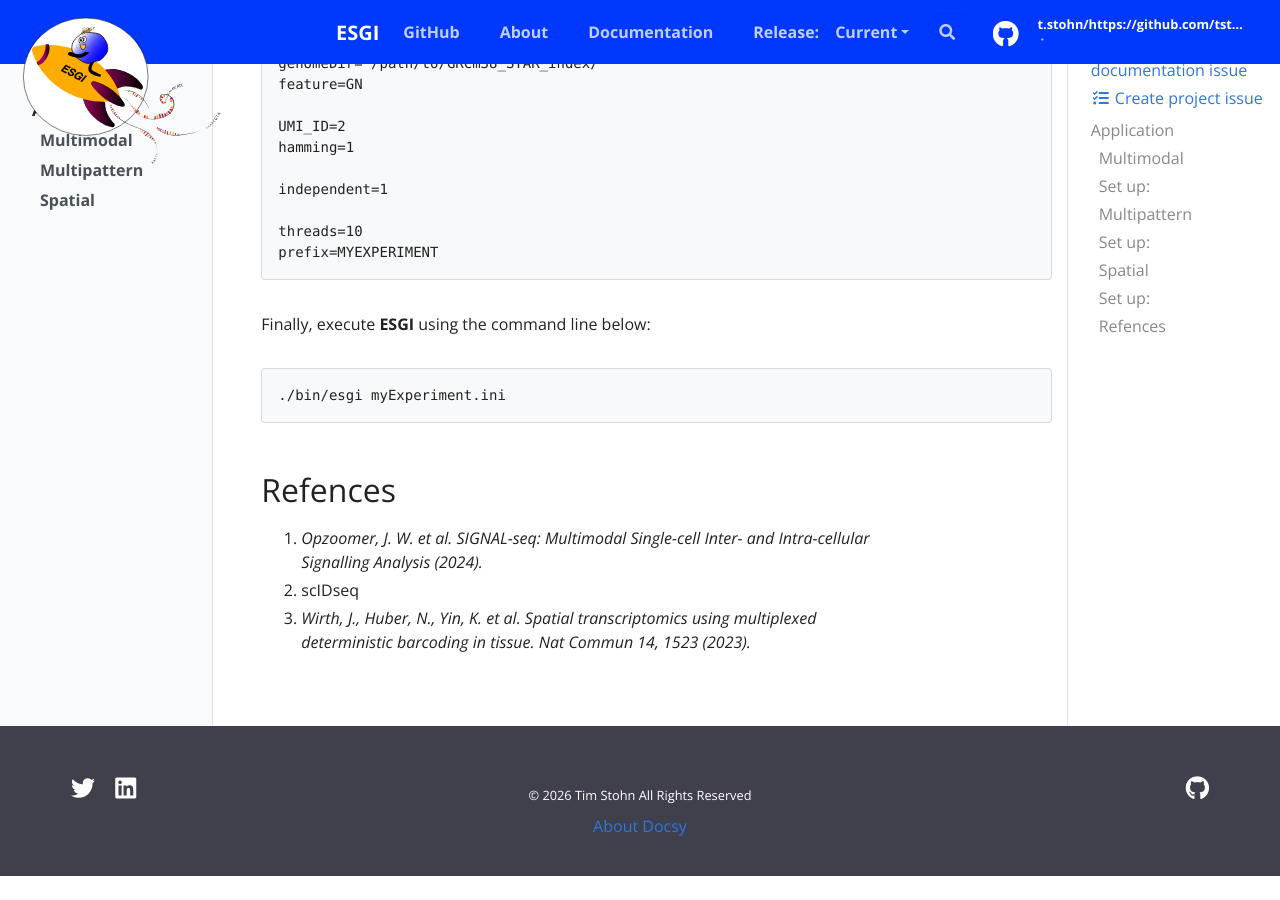
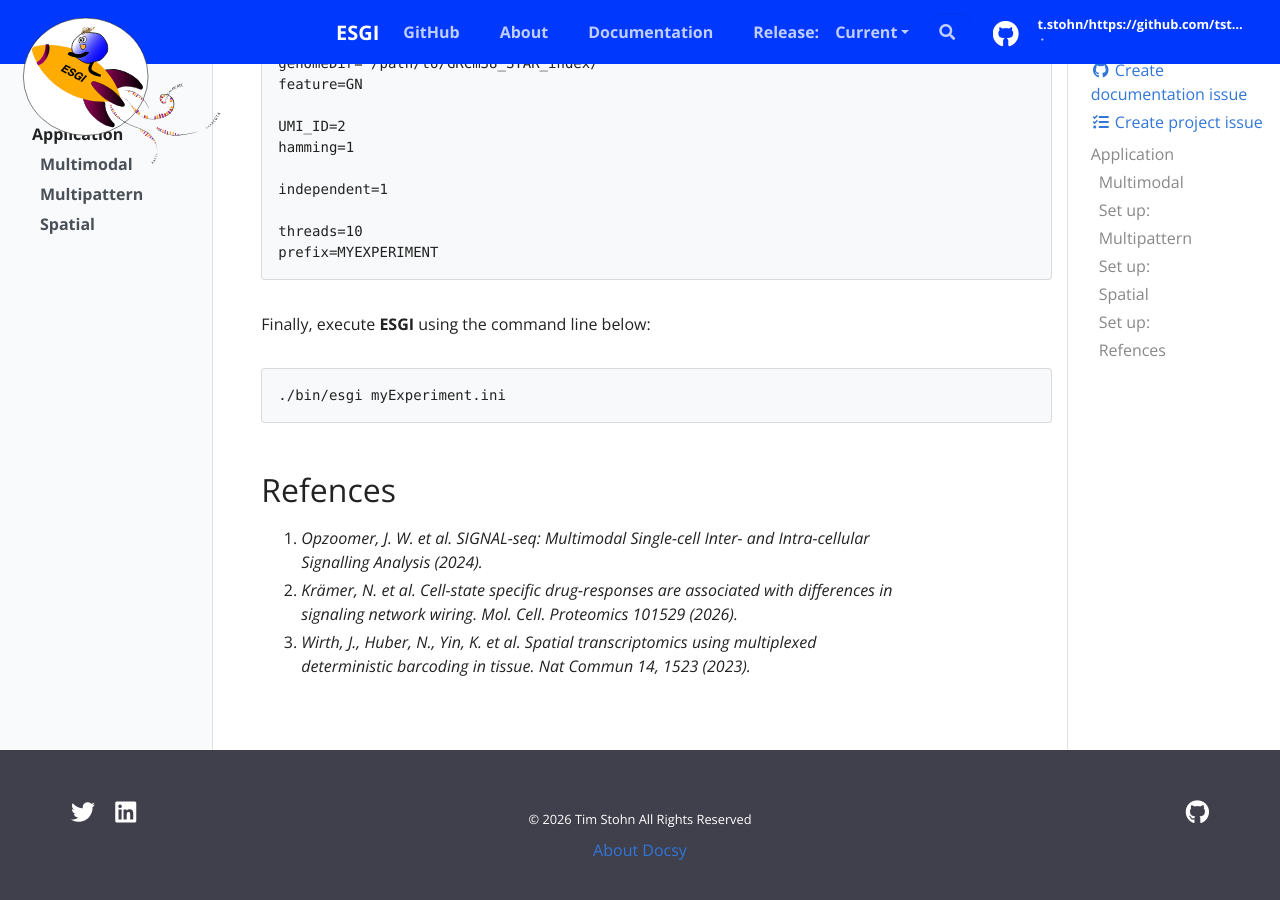
Before and after one commit to tstohn/ESGI.documentation, a Jekyll site: the page built from _docs/application.md, in a window 1280 px wide and 900 px high, scrolled down 10731 px. Built offline with Jekyll 4.4.1, drawn with Linux system fonts in a browser that asks for light colours; before the commit the page ends 11607 px from its top, so only the background shows below that.

Commit message:
add reference scIDseq

```diff
--- a/_docs/application.md
+++ b/_docs/application.md
@@ -370,5 +370,5 @@ Finally, execute **ESGI** using the command line below:
 
 ## Refences
 1. *Opzoomer, J. W. et al. SIGNAL-seq: Multimodal Single-cell Inter- and Intra-cellular Signalling Analysis (2024).*
-2. scIDseq
+2. *Krämer, N. et al. Cell-state specific drug-responses are associated with differences in signaling network wiring. Mol. Cell. Proteomics 101529 (2026).*
 3. *Wirth, J., Huber, N., Yin, K. et al. Spatial transcriptomics using multiplexed deterministic barcoding in tissue. Nat Commun 14, 1523 (2023).*
```
